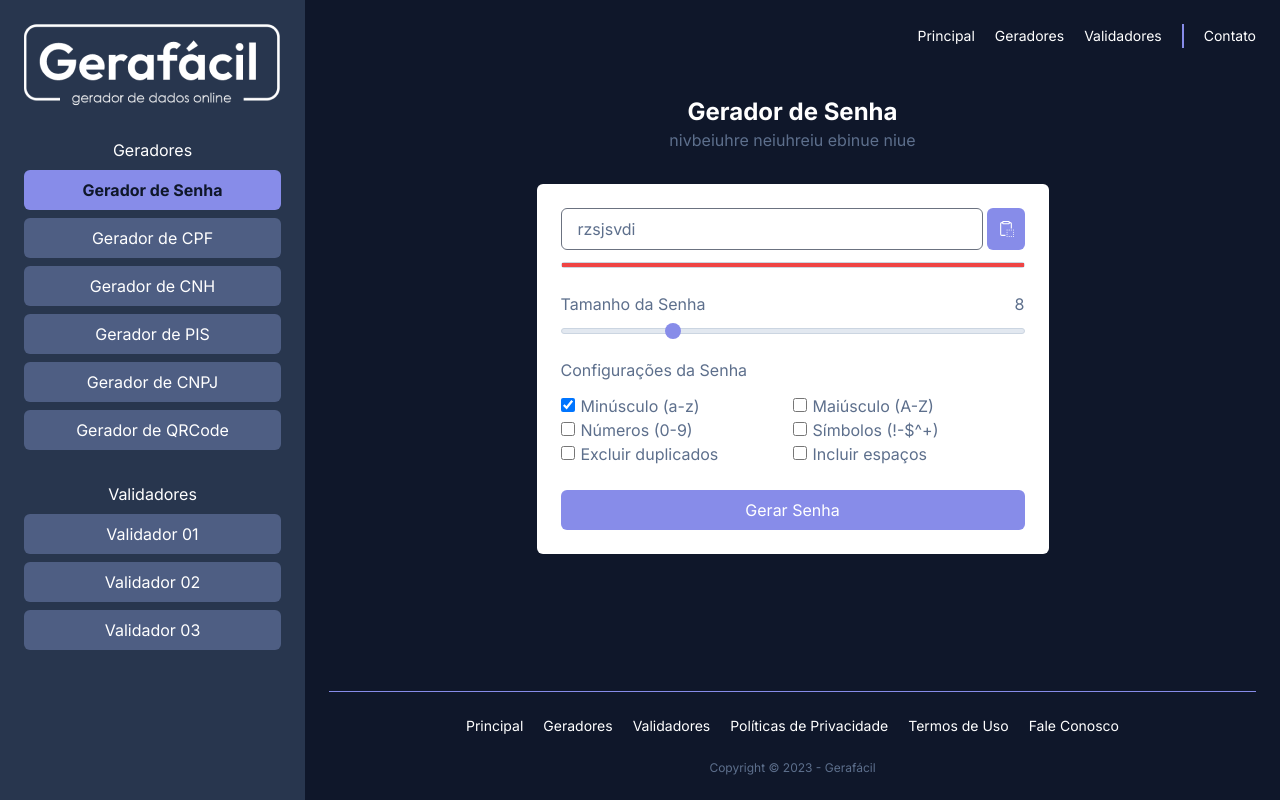
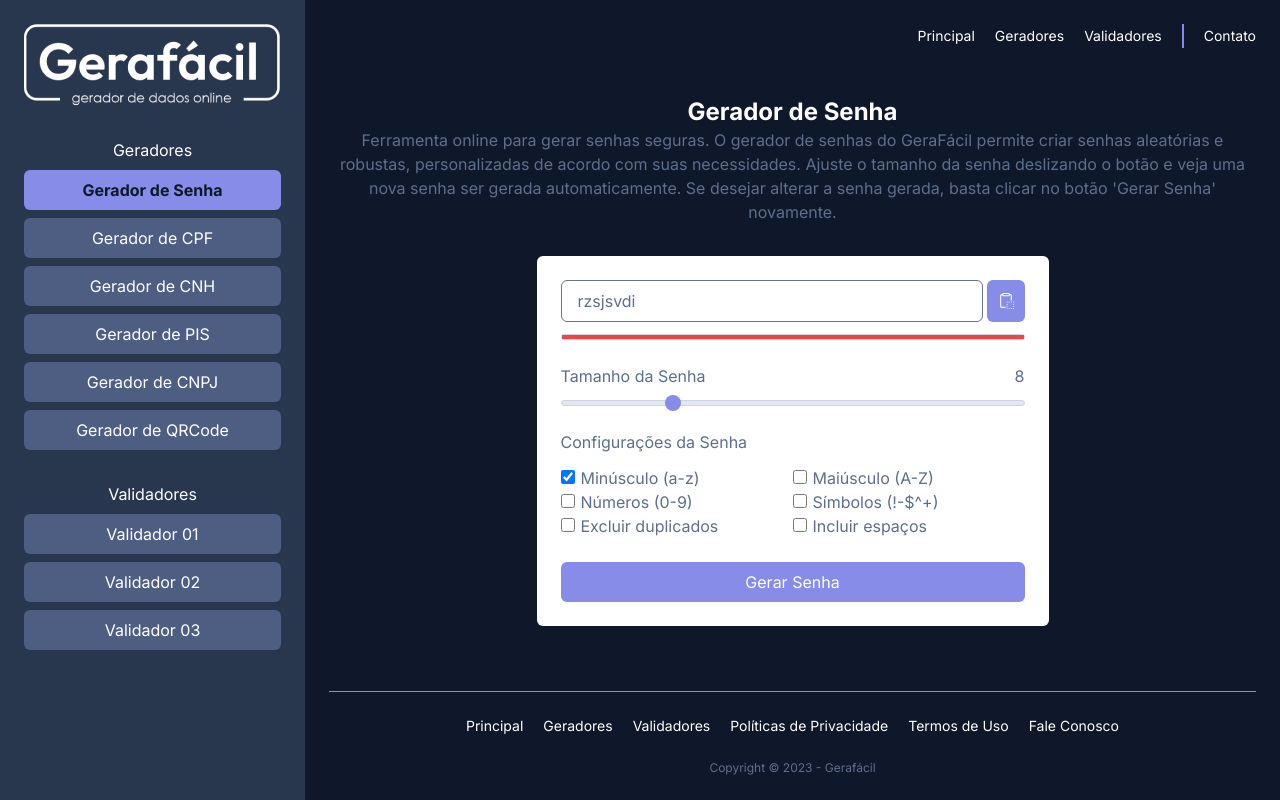
Before and after one commit to awa-minds/gera-facil, a Next.js app: page /geradores/gerador-senha in a window 1280 px wide. Built offline with nearby package versions, Linux system fonts and the light colour scheme.

Commit message:
test: ajuste de props no gerador de senha
ajuste de props no gerador de senha

```diff
--- a/src/app/geradores/gerador-senha/PasswordGenerator.tsx
+++ b/src/app/geradores/gerador-senha/PasswordGenerator.tsx
@@ -101,7 +101,7 @@ export const PasswordGenerator = () => {
         <div className="flex flex-col gap-3">
           <div className="flex items-center justify-between gap-1">
             <input
-              value={password}
+              defaultValue={password}
               className="w-full rounded-md border border-gray-500 px-4 py-2"
             />
 
--- a/src/app/geradores/gerador-senha/page.tsx
+++ b/src/app/geradores/gerador-senha/page.tsx
@@ -1,15 +1,29 @@
+/* eslint-disable react/no-unescaped-entities */
 import { PasswordGenerator } from './PasswordGenerator'
 
 export const metadata = {
-  title: 'Gerador de senha | Gera Fácil',
-  description: '',
+  title: 'Gerador de Senhas Seguras Online | GeraFácil',
+  description:
+    'Crie senhas seguras e exclusivas para proteger suas contas online com o GeraFácil. Nosso gerador de senhas online gera combinações robustas de forma rápida e fácil. Experimente agora mesmo e fortaleça sua segurança online!',
+  keywords:
+    'gerador de senhas, senha segura, criar senha, senha online, gerador de senhas online, gerafacil, gerador de dados, gerador de dados online, gerador online',
+  robots: 'index, follow',
+  author: 'GeraFácil',
+  viewport: 'width=device-width, initial-scale=1.0',
+  canonical: 'https://www.gerafacil.com/geradores/gerador-senha',
 }
 
 export default function GeradorDeSenhaPage() {
   return (
     <div className="page">
       <h1>Gerador de Senha</h1>
-      <h2>nivbeiuhre neiuhreiu ebinue niue</h2>
+      <h2>
+        Ferramenta online para gerar senhas seguras. O gerador de senhas do
+        GeraFácil permite criar senhas aleatórias e robustas, personalizadas de
+        acordo com suas necessidades. Ajuste o tamanho da senha deslizando o
+        botão e veja uma nova senha ser gerada automaticamente. Se desejar
+        alterar a senha gerada, basta clicar no botão 'Gerar Senha' novamente.
+      </h2>
 
       <div className="page-content">
         <PasswordGenerator />
```
